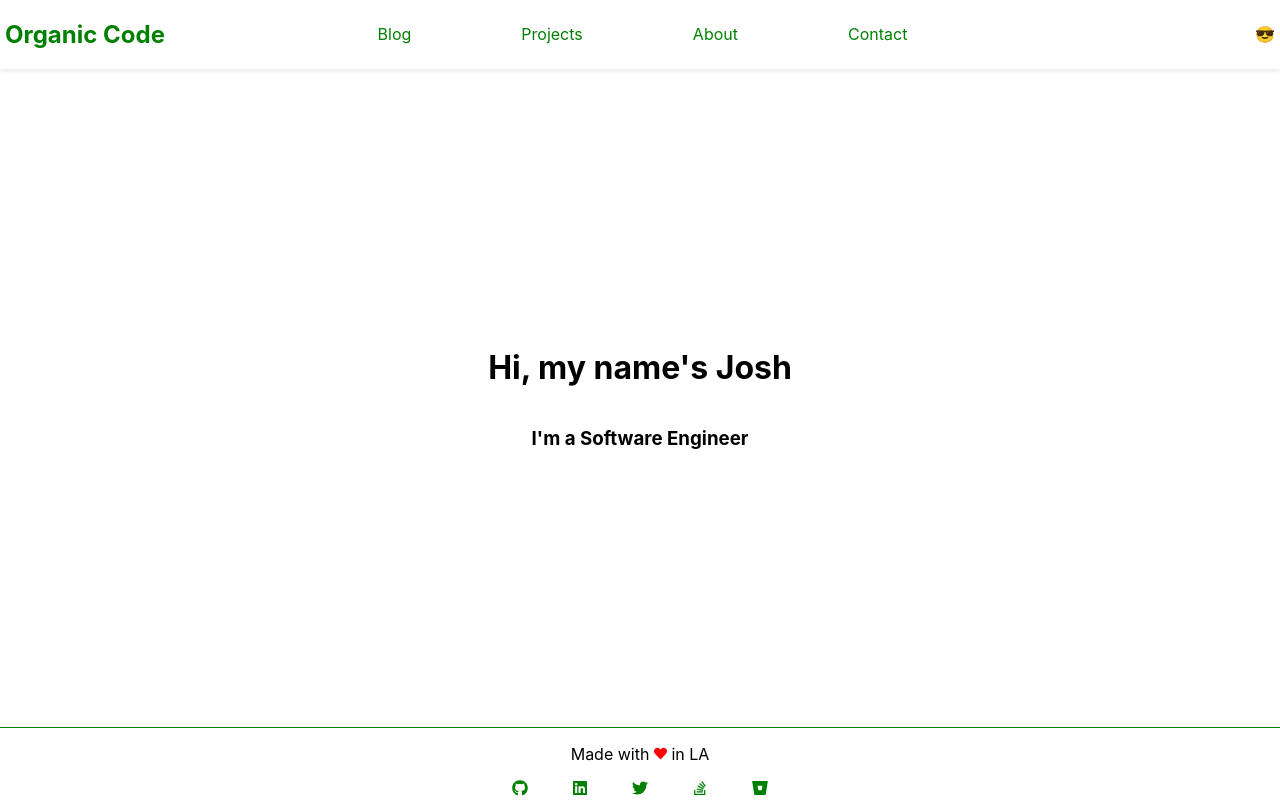
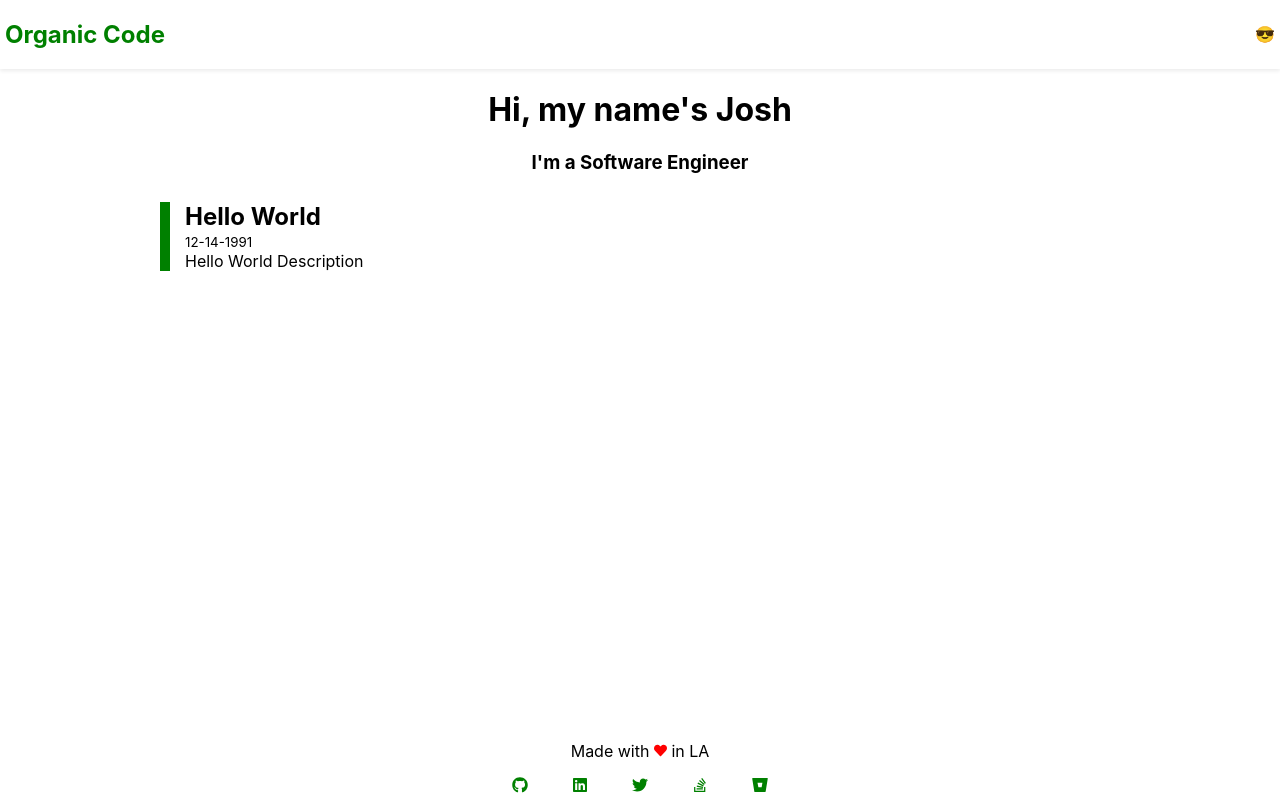
Before and after one commit to Josh-Rosen/organic-code, a React (Create React App) app: page / in a window 1280 px wide. Built offline with nearby package versions, Linux system fonts and the light colour scheme.

Commit message:
simplifying layout

```diff
--- a/public/index.html
+++ b/public/index.html
@@ -14,7 +14,8 @@
       It will be replaced with the URL of the `public` folder during the build.
       Only files inside the `public` folder can be referenced from the HTML.
     -->
-    <title>React App</title>
+    <link rel="shortcut icon" href="%PUBLIC_URL%/favicon.ico">
+    <title>💪😎👍</title>
   </head>
   <body>
     <noscript>You need to enable JavaScript to run this app.</noscript>
--- a/src/App.css
+++ b/src/App.css
@@ -33,7 +33,6 @@
 }
 
 .footer {
-  border-top: 1px solid var(--green-text);
   text-align: center;
 }
 
@@ -55,6 +54,7 @@
   margin: auto;
   display: flex;
   justify-content: space-between;
+  padding-bottom: 3px;
   width: 20%;
 }
 
@@ -215,12 +215,19 @@ div.articleList {
   text-align: left;
 }
 
-article.article-container {
-}
-
 div.articleTitle {
   border-left: solid var(--green-text) 10px;
   padding-left: 15px;
+  margin-top: 1.75rem;
+  margin-bottom: 1.75rem;
+}
+
+div.articleTitle > h2 {
+  margin: 0;
+}
+
+div.articleTitle > p {
+  margin: 0;
 }
 
 div.articleTitle:hover {
@@ -228,25 +235,6 @@ div.articleTitle:hover {
   background-color: var(--article-hover);
 }
 
-.dark-mode-background {
-  background-color: #282c35;
+.homeStubTitle {
+  margin: 0;
 }
-
-.keep-reading-link {
-  border: 1px solid #e4e4e4;
-  border-radius: 30px;
-  background-color: white;
-  color: #767676;
-  font-size: 15px;
-  line-height: 30px;
-  padding-left: 20px;
-  padding-right: 20px;
-  font-weight: 400;
-  display: inline-block;
-  text-decoration: none;
-}
-
-.keep-reading-link:hover {
-  background-color: var(--green-text);
-  color: white;
-}
--- a/src/App.js
+++ b/src/App.js
@@ -1,7 +1,7 @@
 import React from 'react';
 import { BrowserRouter as Router, Route } from "react-router-dom";
 import { Header, Content, Footer } from './components/layout';
-import { About, Home, Blog, Projects, Contact } from './components/pages';
+import { Home } from './components/pages';
 import HelloWorld from './components/pages/blog/HelloWorld';
 
 import './App.css';
@@ -16,11 +16,7 @@ function App() {
         <Header />
         <Content>
           <Route path="/" exact component={Home} />
-          <Route exact path="/blog/" component={Blog} />
           <Route exact path="/blog/HelloWorld" component={HelloWorld} />
-          <Route path="/projects/" component={Projects} />
-          <Route path="/about" exact component={About} />
-          <Route path="/contact" exact component={Contact} />
         </Content>
         <Footer />
       </div>
--- a/src/components/layout/Header.js
+++ b/src/components/layout/Header.js
@@ -29,6 +29,7 @@ class Header extends React.Component {
         </NavLink>
         <NavBar />
         <DarkModeToggle />
+        { false &&
           <div className="dropdown-nav">
             <h2>
               <MdMenu onClick={this.toggleDropdown} className="cursor-pointer" />
@@ -54,6 +55,7 @@ class Header extends React.Component {
               }
             </h2>
           </div>
+        }
       </header>
     )
   }
--- a/src/components/layout/components/DarkModeToggle.js
+++ b/src/components/layout/components/DarkModeToggle.js
@@ -1,30 +1,34 @@
 import React, { Component } from "react";
+const lightTheme = 'light';
+const darkTheme = 'dark';
+const sunWithShades = '😎';
+const moonFace = '🌝';
 
 class DarkModeToggle extends Component {
   constructor(props) {
     super(props);
-    this.state = {mode: this.getEmoji(localStorage.getItem('theme') || 'light')};
+    this.state = {mode: this.getEmoji(localStorage.getItem('theme') || lightTheme)};
     this.toggleDarkMode = this.toggleDarkMode.bind(this);
   }
 
   getEmoji(theme) {
-    return theme === 'light' ? '😎' : '🌚';
+    return theme === lightTheme ? sunWithShades : moonFace;
   }
 
   getTheme(emoji) {
-    return emoji === '😎' ? 'light' : 'dark';
+    return emoji === sunWithShades ? lightTheme : darkTheme;
   }
 
   toggleDarkMode() {
     //// TODO: make this into a setState callback
-    const newEmoji = this.isLightThemed(this.state.mode) ? '🌚' : '😎';
+    const newEmoji = this.isLightThemed(this.state.mode) ? moonFace : sunWithShades;
     this.setState({mode: newEmoji});
     const newTheme = this.getTheme(newEmoji);
     this.setTheme(newTheme);
   }
 
   isLightThemed(emoji) {
-    return emoji === '😎';
+    return emoji === sunWithShades;
   }
 
   setTheme(newTheme) {
--- a/src/components/layout/static/navLinks.js
+++ b/src/components/layout/static/navLinks.js
@@ -1,8 +1,4 @@
 const navLinks = [
-  { text: "Blog", link: "/blog" },
-  { text: "Projects", link: "/projects" },
-  { text: "About", link: "/about" },
-  { text: "Contact", link: "/contact" },
 ];
 
 export default navLinks;
--- a/src/components/pages/Blog.js
+++ b/src/components/pages/Blog.js
@@ -4,21 +4,19 @@ import { NavLink } from "react-router-dom";
 export default () => {
   return (
     <div className='center'>
-      <h1>Software Blog</h1>
       <div className="articleList">
-        <div className="separator" />
-        <article className="article-container">
+        <article className="articleLink">
           <NavLink
             to="/blog/HelloWorld"
             className="linkStyle"
           >
             <div className="articleTitle">
               <h2>Hello World</h2>
-              <small className="blog-date">12-14-1991</small>
+              <small>12-14-1991</small>
+              <p>Hello World Description</p>
             </div>
           </NavLink>
         </article>
-        <div className="separator" />
       </div>
     </div>
   )
--- a/src/components/pages/Home.js
+++ b/src/components/pages/Home.js
@@ -1,10 +1,15 @@
 import React from "react";
+import Blog from "./Blog";
 
 export default () => {
   return (
-    <div className='center center-content'>
-      <h1>Hi, my name's Josh</h1>
-      <h3>I'm a <span className="jiggle">Software Engineer</span></h3>
+    <div>
+      <div className='center center-content'>
+        <h1>Hi, my name's Josh</h1>
+        <h3 className='homeStubTitle'>I'm a <span className="jiggle">Software Engineer</span></h3>
+        <Blog/>
+
+      </div>
     </div>
   )
 }
--- a/src/index.css
+++ b/src/index.css
@@ -4,7 +4,7 @@
   --font-color: #424242;
   --bg-color: #fff;
   --green-text: green;
-  --opposite-green-text: #96E890;
+  --opposite-green-text: #4dbb45;
   --orange-text: orange;
   --info-text: black;
   --separator: darkgrey;
@@ -17,14 +17,14 @@
 [data-theme="dark"] {
   --primary-color: #282C2B;
   --secondary-color: #818cab;
-  --green-text: #96E890;
+  --green-text: #4dbb45;
   --opposite-green-text: green;
   --orange-text: #FFCE90;
   --info-text: #dcdcdce0;
   --separator: grey;
   --bg-color: #282C2B;
   --heart: #ffa7c4;
-  --article-hover: #959EA1;
+  --article-hover: #1b1b1b;
   --heading-color: #818cab;
   --dropdown-nav-color: #272626;
 }
```
Also changed, not shown: 1 other file (tests, documents, lock files or other folders). Lines whose indentation alone changed are shown as unchanged.
